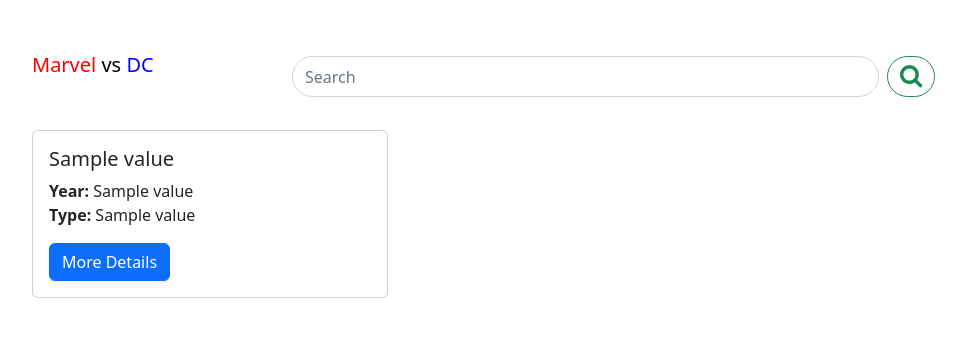
After one commit to marvel-dc-tujuh/marvel-dc-app, a Django app: template marvel_dc_app/templates/search_result.html in a window 1280 px wide. The commit adds this page. Shown: the top 337 px of the page, without its empty margins (50-1016 px from the left). Run offline with Django 4.2, Linux system fonts and the light colour scheme; the template is opened without the code that fills it: most values are stand-ins (such as "Sample title", 1, 10 or a date in 2020).

Commit message:
feat: add search result page

```diff
--- a/marvel_dc_app/templates/index.html
+++ b/marvel_dc_app/templates/index.html
@@ -18,6 +18,9 @@
                     <i class="fa fa-search" style="font-size:24px"></i>
                 </button>
             </form>
+            {% if error_message %}
+                <p class="text-danger mt-3">{{ error_message }}</p>
+            {% endif %}
         </div>
     </div>
 </div>
--- /dev/null
+++ b/marvel_dc_app/templates/search_result.html
@@ -0,0 +1,54 @@
+{% extends 'base.html' %}
+{% load static %}
+
+{% block meta %}
+<title>Marvel vs DC WebApp</title>
+{% endblock meta %}
+
+{% block content %}
+<nav class="navbar navbar-expand-lg navbar-light fixed-top" style="background-color: rgba(255, 255, 255, 0.7); z-index: 1000;">
+    <div class="container mt-4">
+        <!-- Brand/logo -->
+        <a class="navbar-brand" href="{% url 'marvel_dc_app:index' %}">
+            <span style="color: red; font-size: 20px;">Marvel</span>
+            <span style="color: black; font-size: 20px;">vs</span>
+            <span style="color: blue; font-size: 20px;">DC</span>
+        </a>
+
+        <!-- Navbar links -->
+        <div class="collapse navbar-collapse justify-content-center" id="collapsibleNavbar">
+            <form method="POST" action="{% url 'marvel_dc_app:search_result' %}" class="d-flex mt-4 w-75">
+                <input name="search" id="search-bar" class="form-control rounded-pill me-2" type="search" placeholder="Search" aria-label="Search" value="{{ query|default_if_none:'' }}" style="flex-grow: 1; max-width: 80%;">
+                <button class="btn btn-outline-success rounded-pill">
+                    <i class="fa fa-search" style="font-size:24px"></i>
+                </button>
+            </form>
+        </div>
+
+    </div>
+</nav>
+
+<!-- list hasil result nya -->
+<div class="container" style="margin-top: 130px;">
+    {% if data %}
+        <div class="row">
+            {% for movie in data %}
+                <div class="col-md-4 mb-3">
+                    <div class="card">
+                        <div class="card-body">
+                            <h5 class="card-title">{{ movie.film_name.value }}</h5>
+                            <p class="card-text">
+                                <strong>Year:</strong> {{ movie.year.value }}<br>
+                                <strong>Type:</strong> {{ movie.film_type.value }}
+                            </p>
+                            <a href="{{ movie.film_wiki_uri.value }}" class="btn btn-primary">More Details</a>
+                        </div>
+                    </div>
+                </div>
+            {% endfor %}
+        </div>
+    {% else %}
+        <p class="text-danger mt-3">Sorry, there is no result :(</p>
+    {% endif %}
+</div>
+{% endblock content %}
```
Also changed, not shown: marvel_dc_app/views.py (+14 -5 lines).
